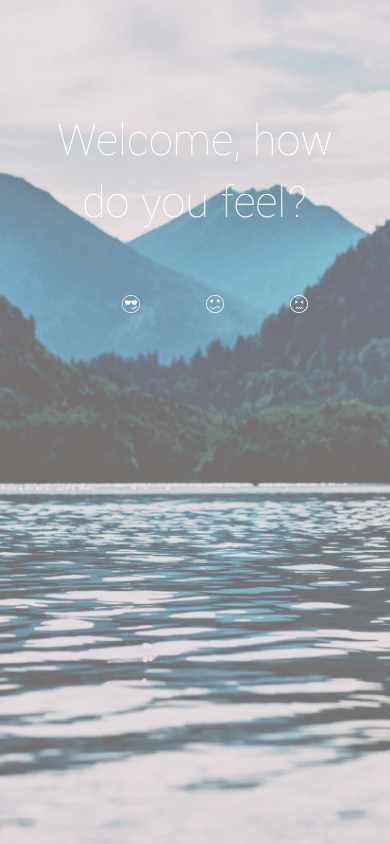
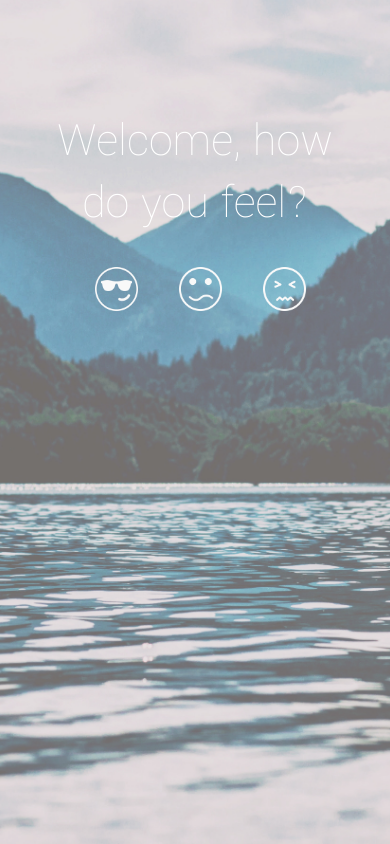
Before and after one commit to alliestehney/stressEating, a React (Create React App) app: page / in a window 390 px wide. Built offline with nearby package versions, Linux system fonts and the light colour scheme.

Commit message:
trying to mobile app

```diff
--- a/src/index.css
+++ b/src/index.css
@@ -72,6 +72,27 @@ html, body {
   border: none;
 }
 
+
+.StressIcon {
+	list-style-type: none;
+}
+
+.StressLevelIcon:hover {
+	cursor: pointer;
+}
+
+
+.Cool {
+	width: 50px;
+}
+
+
+.Welcome {
+	font-weight: 100;
+	font-size: 3rem;
+}
+
+
 /*mobile view*/
 @media only screen and (min-width: 320px) and (max-width: 480px) {
 	.FlexContainer {
@@ -107,6 +128,11 @@ html, body {
 		border: none;
 	}
 
+  .Cool {
+  	width: 60%;
+    display: flex;
+    justify-content: center;
+  }
 }
 
 
@@ -157,22 +183,3 @@ html, body {
 	margin: 2%;
 }
 }
-
-.StressIcon {
-	list-style-type: none;
-}
-
-.StressLevelIcon:hover {
-	cursor: pointer;
-}
-
-
-.Cool {
-	width: 25%;
-}
-
-
-.Welcome {
-	font-weight: 100;
-	font-size: 3rem;
-}
```
